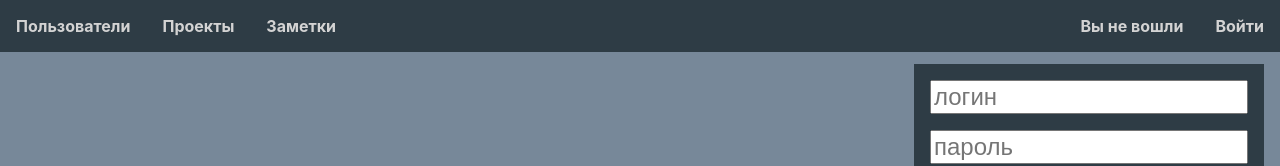
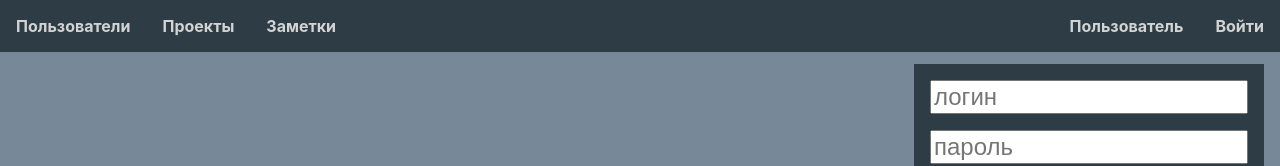
Before and after one commit to Wrexan/gb_server_rest, a React (Create React App) app in the folder frontend/: page /login in a window 1280 px wide. Shown: the top 166 px of the page. Built offline with nearby package versions, Linux system fonts and the light colour scheme; no server answers.

Commit message:
add redirect on login

```diff
--- a/frontend/src/App.js
+++ b/frontend/src/App.js
@@ -10,8 +10,9 @@ import Footer from './components/footer';
 import TodoList from "./components/Todo";
 import ProjectPage from "./components/Project";
 import LoginForm from './components/Auth.js';
+// import * as url from "url";
 
-let username = 'Пользователь'
+let useranon = 'Пользователь'
 
 const NotFound404 = () => {
     let loc = useLocation()
@@ -28,7 +29,8 @@ class App extends React.Component {
             'projs': [],
             'todos': [],
             'token': '',
-            'user': 'Вы не вошли'
+            'user': useranon,
+            'home': 0,
         }
     }
 
@@ -45,7 +47,8 @@ class App extends React.Component {
 
     logout() {
         this.set_token('')
-        this.state.user = 'Вы не вошли'
+        this.state.user = useranon
+        this.state.home = 1
     }
 
     get_token_from_storage() {
@@ -63,6 +66,8 @@ class App extends React.Component {
                 // console.log(token)
                 this.set_token(response.data.token)
                 this.state.user = username
+                this.state.home = 1
+                // console.log('home=',this.state.home)
                 // console.log('token ' + this.state.token)
                 // console.log('response.data ' + response.data)
             }).catch(error => alert('Неверный логин или пароль'))
@@ -99,7 +104,7 @@ class App extends React.Component {
         axios
             .all([requestOne, requestTwo])
             .then(axios.spread((...responses) => {
-                    console.log(responses[0].data, responses[1].data)
+                    // console.log(responses[0].data, responses[1].data)
                     this.setState({
                         projs: responses[0].data.results,
                         todos: responses[1].data.results
@@ -122,11 +127,17 @@ class App extends React.Component {
     }
 
     render() {
+        // if (this.state.home === 1) {
+        //     return <Redirect to='/projects'/>;
+        //     // <Routes>
+        //     //     <Route path='/login' element={<Navigate to='/projects'/>}/>;
+        //     // </Routes>)
+        // }
         return (
             <div>
                 <BrowserRouter>
                     {/*<Menu/>*/}
-                    <header className="bgd w">
+                    <nav className="bgd w">
                         <div className="menu c z">
                             <li><Link to='/'>Пользователи</Link></li>
                             <li><Link to='/projects'>Проекты</Link></li>
@@ -138,7 +149,7 @@ class App extends React.Component {
                                 <a className='button' onClick={() => this.logout()}>Выйти</a> :
                                 <Link to='/login'>Войти</Link>}</li>
                         </div>
-                    </header>
+                    </nav>
                     <Routes>
                         <Route exact path='/' element={<UserList users={this.state.users}/>}/>
                         <Route path='/user/:id' element={<ProjectPage projs={this.state.projs}/>}/>
@@ -149,17 +160,16 @@ class App extends React.Component {
                             projs={this.state.projs}
                             todos={this.state.todos}/>}/>
                         <Route exact path='/todos' element={<TodoList todos={this.state.todos}/>}/>
-                        <Route path='/todo/:id' element={<TodoList todos={this.state.todos}/>}/>
-                        <Route path='/login' element={<LoginForm
-                            get_token={(username, password) => this.get_token(username, password)}/>}/>
+                        <Route path='/todo/:id' element={
+                            <TodoList todos={this.state.todos}/>}/>
+                        <Route path='/login'
+                            element={this.state.home===0 ?
+                                <LoginForm get_token={(username, password) =>
+                                    this.get_token(username, password)}/> :
+                                <Navigate to='/projects'/>}/>
                         <Route path='*' element={<NotFound404/>}/>
                     </Routes>
                 </BrowserRouter>
-
-                {/*<UserList users={this.state.users}/>*/}
-                {/*<ProjectList projs={this.state.projs}/>*/}
-                {/*<ProjectList projs={this.state.projs}/>*/}
-                {/*<ProjectList projs={this.state.projs}/>*/}
                 <Footer/>
             </div>
         )
--- a/frontend/src/components/Auth.js
+++ b/frontend/src/components/Auth.js
@@ -23,7 +23,7 @@ class LoginForm extends React.Component {
 
     render() {
         return (
-            <div className="win">
+            <div className="win bgd">
                 <form className="msg" onSubmit={(event) => this.handleSubmit(event)}>
                     <input className="txtb" type="text" name="login" placeholder="логин"
                            value={this.state.login} onChange={(event) => this.handleChange(event)}/>
--- a/frontend/src/components/User.js
+++ b/frontend/src/components/User.js
@@ -1,4 +1,4 @@
-import {Link} from "react-router-dom";
+// import {Link} from "react-router-dom";
 
 const UserItem = ({user}) => {
     return (
```
Lines whose indentation alone changed are shown as unchanged.
